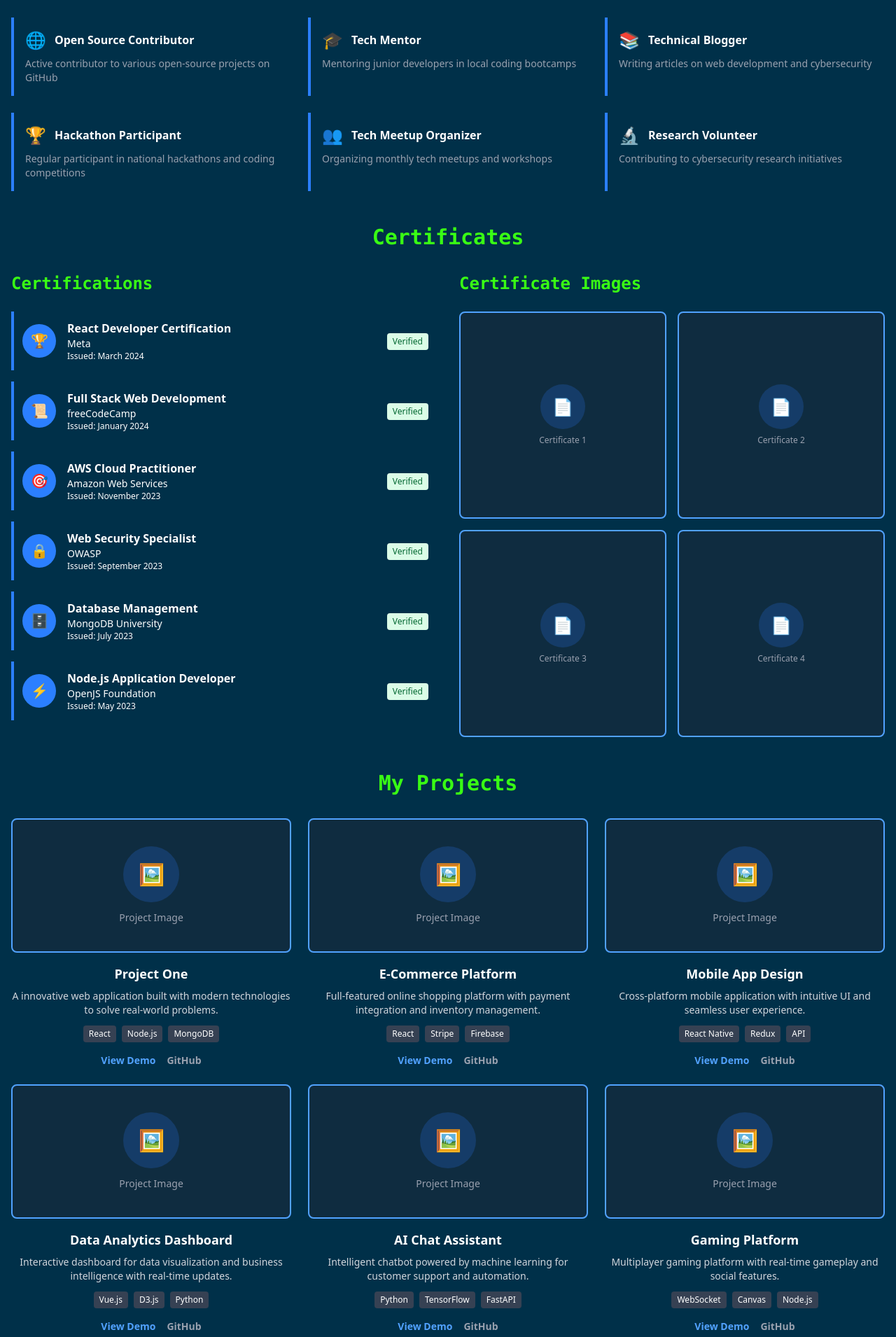
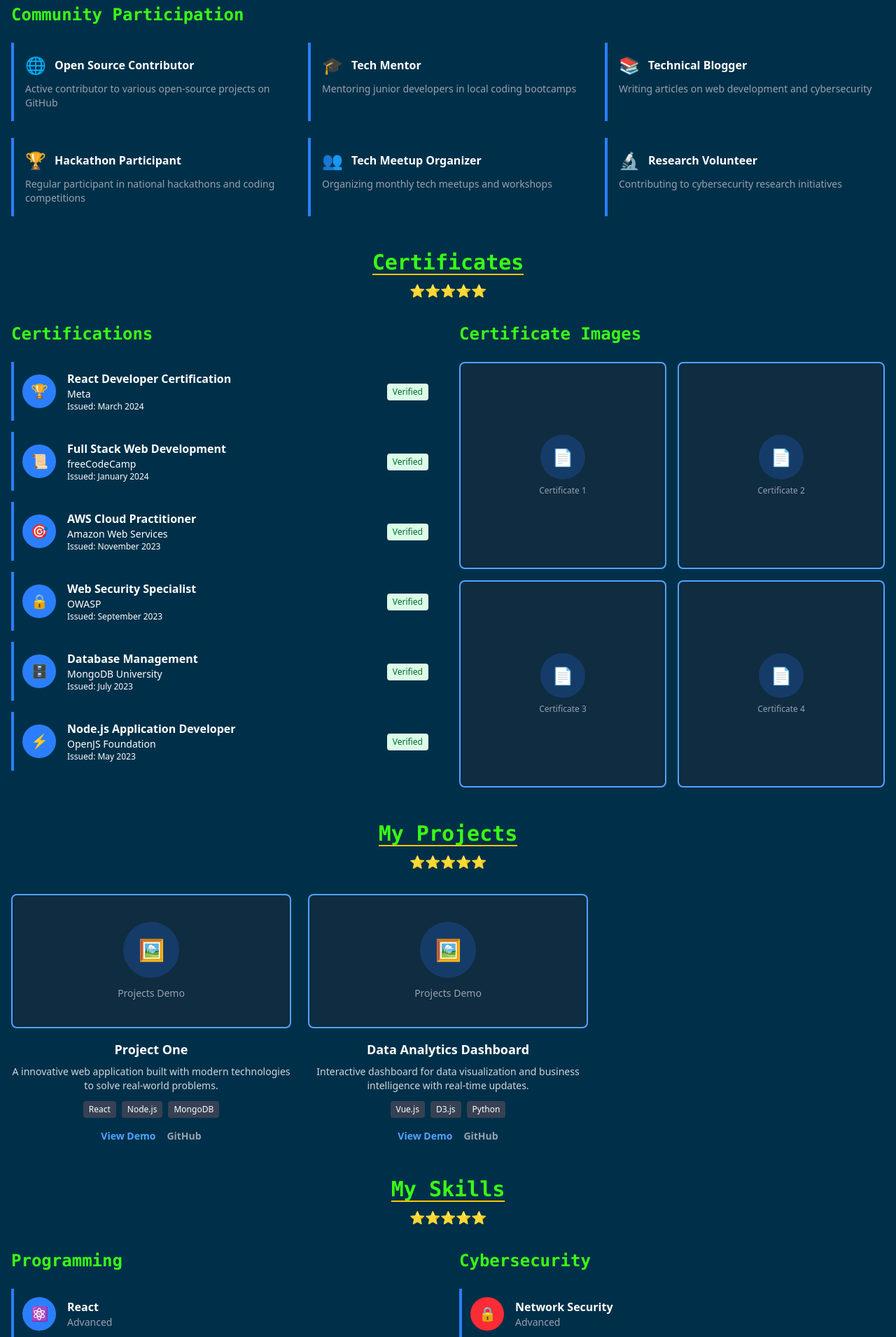
Before and after one commit to Anonimize4/mini-project-, a React (Vite) app: page / in a window 1280 px wide. Shown: the part 887-2797 px from the top of the page at 70% size. Built offline with nearby package versions, Linux system fonts and the light colour scheme.

Commit message:
star is added

```diff
--- a/src/components/AboutSection.tsx
+++ b/src/components/AboutSection.tsx
@@ -3,7 +3,17 @@ import { motion } from 'framer-motion';
 const AboutSection = () => {
   return (
     <section id="about" className="mb-12">
-      <h2 className="text-3xl font-bold mb-8 text-center font-mono" style={{ color: '#39FF14' }}>About Me</h2>
+      <div className="text-center mb-8">
+        <h2 className="text-3xl font-bold font-mono inline-block relative" style={{ color: '#39FF14' }}>
+          About Me
+          <div className="absolute bottom-0 left-0 w-full h-0.5 bg-yellow-400"></div>
+        </h2>
+        <div className="flex justify-center mt-2">
+          {[1, 2, 3, 4, 5].map((star) => (
+            <span key={star} className="text-yellow-400 text-lg">⭐</span>
+          ))}
+        </div>
+      </div>
 
       <div className="flex flex-col lg:flex-row gap-8 mb-8">
         <motion.div
--- a/src/components/CertificatesSection.tsx
+++ b/src/components/CertificatesSection.tsx
@@ -40,7 +40,17 @@ const CertificatesSection = () => {
 
   return (
     <section id="certificates" className="mb-12">
-      <h2 className="text-3xl font-bold mb-8 text-center font-mono" style={{ color: '#39FF14' }}>Certificates</h2>
+      <div className="text-center mb-8">
+        <h2 className="text-3xl font-bold font-mono inline-block relative" style={{ color: '#39FF14' }}>
+          Certificates
+          <div className="absolute bottom-0 left-0 w-full h-0.5 bg-yellow-400"></div>
+        </h2>
+        <div className="flex justify-center mt-2">
+          {[1, 2, 3, 4, 5].map((star) => (
+            <span key={star} className="text-yellow-400 text-lg">⭐</span>
+          ))}
+        </div>
+      </div>
 
       <div className="flex flex-col lg:flex-row gap-8">
         {/* Left Side - Certificate List */}
--- a/src/components/ContactSection.tsx
+++ b/src/components/ContactSection.tsx
@@ -35,7 +35,17 @@ const ContactSection = () => {
 
   return (
     <section id="contact" className="mb-12">
-      <h2 className="text-3xl font-bold mb-8 text-center font-mono" style={{ color: '#39FF14' }}>Get In Touch</h2>
+      <div className="text-center mb-8">
+        <h2 className="text-3xl font-bold font-mono inline-block relative" style={{ color: '#39FF14' }}>
+          Get In Touch
+          <div className="absolute bottom-0 left-0 w-full h-0.5 bg-yellow-400"></div>
+        </h2>
+        <div className="flex justify-center mt-2">
+          {[1, 2, 3, 4, 5].map((star) => (
+            <span key={star} className="text-yellow-400 text-lg">⭐</span>
+          ))}
+        </div>
+      </div>
 
       <div className="flex flex-col lg:flex-row gap-8">
         <div className="flex-1">
--- a/src/components/ProjectsSection.tsx
+++ b/src/components/ProjectsSection.tsx
@@ -9,20 +9,7 @@ const ProjectsSection = () => {
       technologies: ["React", "Node.js", "MongoDB"],
       gradient: "from-blue-400 to-blue-600"
     },
-    {
-      icon: "🛍️",
-      title: "E-Commerce Platform",
-      description: "Full-featured online shopping platform with payment integration and inventory management.",
-      technologies: ["React", "Stripe", "Firebase"],
-      gradient: "from-green-400 to-green-600"
-    },
-    {
-      icon: "📱",
-      title: "Mobile App Design",
-      description: "Cross-platform mobile application with intuitive UI and seamless user experience.",
-      technologies: ["React Native", "Redux", "API"],
-      gradient: "from-purple-400 to-purple-600"
-    },
+
     {
       icon: "📊",
       title: "Data Analytics Dashboard",
@@ -30,46 +17,37 @@ const ProjectsSection = () => {
       technologies: ["Vue.js", "D3.js", "Python"],
       gradient: "from-red-400 to-red-600"
     },
-    {
-      icon: "🤖",
-      title: "AI Chat Assistant",
-      description: "Intelligent chatbot powered by machine learning for customer support and automation.",
-      technologies: ["Python", "TensorFlow", "FastAPI"],
-      gradient: "from-yellow-400 to-yellow-600"
-    },
-    {
-      icon: "🎮",
-      title: "Gaming Platform",
-      description: "Multiplayer gaming platform with real-time gameplay and social features.",
-      technologies: ["WebSocket", "Canvas", "Node.js"],
-      gradient: "from-indigo-400 to-indigo-600"
-    }
+
   ];
 
   const getTechColor = (tech: string) => {
     const colors: { [key: string]: string } = {
       "React": "bg-blue-100 text-blue-800",
       "Node.js": "bg-green-100 text-green-800",
-      "MongoDB": "bg-purple-100 text-purple-800",
-      "Stripe": "bg-yellow-100 text-yellow-800",
-      "Firebase": "bg-red-100 text-red-800",
+
       "React Native": "bg-blue-100 text-blue-800",
-      "Redux": "bg-orange-100 text-orange-800",
-      "API": "bg-indigo-100 text-indigo-800",
+
       "Vue.js": "bg-blue-100 text-blue-800",
-      "D3.js": "bg-green-100 text-green-800",
+
       "Python": "bg-gray-100 text-gray-800",
-      "TensorFlow": "bg-purple-100 text-purple-800",
-      "FastAPI": "bg-green-100 text-green-800",
-      "WebSocket": "bg-blue-100 text-blue-800",
-      "Canvas": "bg-orange-100 text-orange-800"
+
     };
     return colors[tech] || "bg-gray-100 text-gray-800";
   };
 
   return (
     <section id="projects" className="mb-12">
-      <h2 className="text-3xl font-bold mb-8 text-center font-mono" style={{ color: '#39FF14' }}>My Projects</h2>
+      <div className="text-center mb-8">
+        <h2 className="text-3xl font-bold font-mono inline-block relative" style={{ color: '#39FF14' }}>
+          My Projects
+          <div className="absolute bottom-0 left-0 w-full h-0.5 bg-yellow-400"></div>
+        </h2>
+        <div className="flex justify-center mt-2">
+          {[1, 2, 3, 4, 5].map((star) => (
+            <span key={star} className="text-yellow-400 text-lg">⭐</span>
+          ))}
+        </div>
+      </div>
 
       <div className="grid grid-cols-1 md:grid-cols-2 lg:grid-cols-3 gap-6">
         {projects.map((project, index) => (
@@ -88,7 +66,7 @@ const ProjectsSection = () => {
                 <div className="w-20 h-20 bg-blue-500/20 rounded-full mx-auto mb-3 flex items-center justify-center">
                   <span className="text-blue-400 text-3xl">🖼️</span>
                 </div>
-                <p className="text-gray-400 text-sm">Project Image</p>
+                <p className="text-gray-400 text-sm">Projects Demo</p>
               </div>
             </div>
             <h3 className="text-white font-bold text-lg mb-2">{project.title}</h3>
--- a/src/components/SkillsSection.tsx
+++ b/src/components/SkillsSection.tsx
@@ -38,7 +38,17 @@ const SkillsSection = () => {
 
   return (
     <section id="skills" className="mb-12">
-      <h2 className="text-3xl font-bold mb-8 text-center font-mono" style={{ color: '#39FF14' }}>My Skills</h2>
+      <div className="text-center mb-8">
+        <h2 className="text-3xl font-bold font-mono inline-block relative" style={{ color: '#39FF14' }}>
+          My Skills
+          <div className="absolute bottom-0 left-0 w-full h-0.5 bg-yellow-400"></div>
+        </h2>
+        <div className="flex justify-center mt-2">
+          {[1, 2, 3, 4, 5].map((star) => (
+            <span key={star} className="text-yellow-400 text-lg">⭐</span>
+          ))}
+        </div>
+      </div>
 
       <div className="flex flex-col lg:flex-row gap-8">
         {/* Programming Skills - Left Side */}
```
